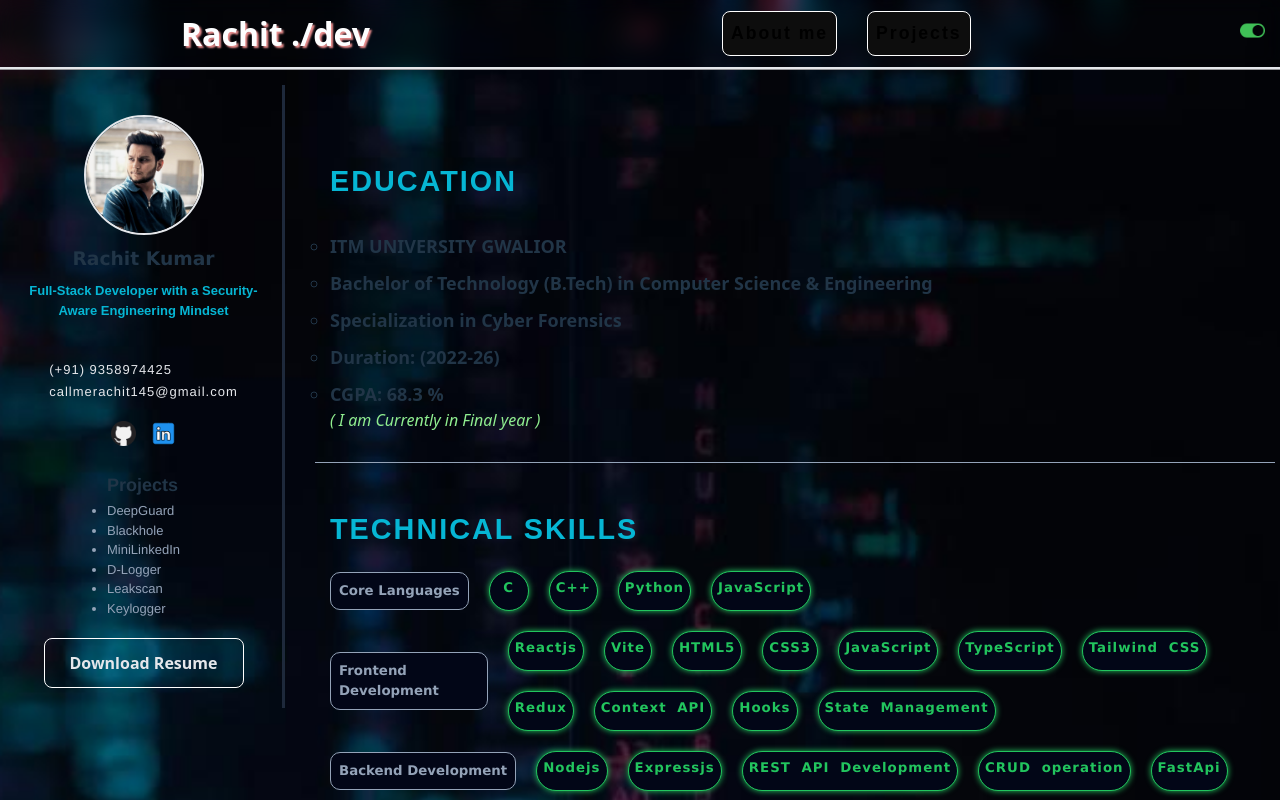
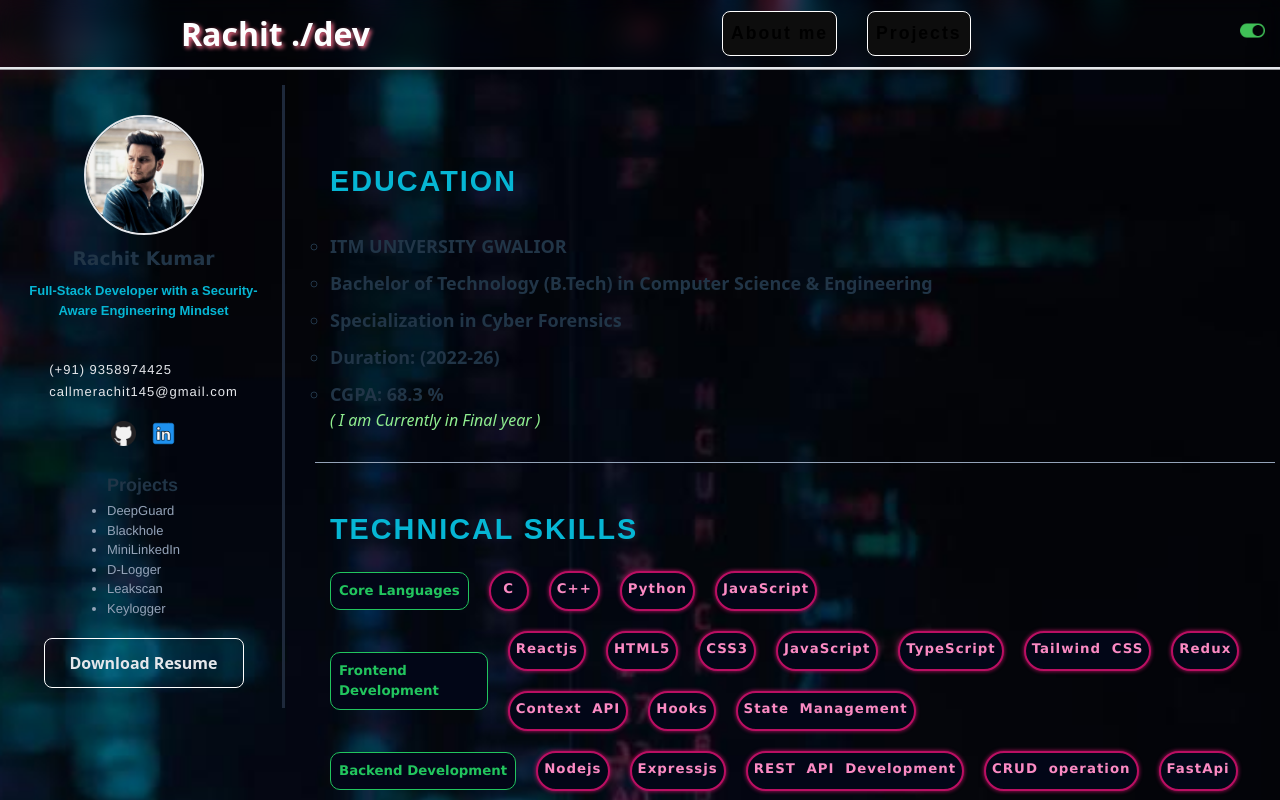
Before and after one commit to mysteriork/PORTFOLIO, a React (Vite) app: page /about in a window 1280 px wide. Shown: the top 800 px of the page. Built offline with nearby package versions, Linux system fonts and the light colour scheme.

Commit message:
CSS MODIFIED

```diff
--- a/src/data/education.ts
+++ b/src/data/education.ts
@@ -32,7 +32,6 @@ export const skills = [
     category: "Frontend Development",
     list: [
       "Reactjs",
-      "Vite",
       "HTML5",
       "CSS3",
       "JavaScript",
--- a/src/portfolio.css
+++ b/src/portfolio.css
@@ -85,7 +85,7 @@ p {
 .Tname {
   font-size: 2rem;
   color: rgb(253, 254, 255);
-  text-shadow: 2px 2px 2px rgb(237, 144, 144);
+  text-shadow: 2px 2px 4px rgb(249, 110, 138);
   cursor: pointer;
 }
 
@@ -477,7 +477,7 @@ p {
 }
 
 .skill-group:hover span {
-  filter: drop-shadow(0 0 6px var(--accent-green));
+  filter: drop-shadow(0 0 6px rgb(232, 30, 128));
 }
 
 .skill-group {
@@ -496,8 +496,8 @@ p {
   height: fit-content;
   width: fit-content;
   position: relative;
-  color: var(--text-muted);
-  border: 1px solid var(--text-muted);
+  color: var(--accent-green);
+  border: 1px solid var(--accent-green);
   border-radius: 10px;
   background-color: var(--bg-surface);
   transition: filter 0.1s ease-out;
@@ -523,12 +523,12 @@ p {
   text-align: center;
   min-width: 40px;
   width: fit-content;
-  border: 1px solid var(--accent-green);
-  color: var(--accent-green);
+  border: 2px solid rgb(186, 15, 98);
+  color: rgb(251, 138, 195);
   border-radius: 20px;
   padding: 0 6px;
   background-color: var(--bg-surface);
-  filter: drop-shadow(0 0 3px var(--accent-green));
+  filter: drop-shadow(0 0 2px rgb(186, 15, 98));
 }
 
 .resbtn {
```
